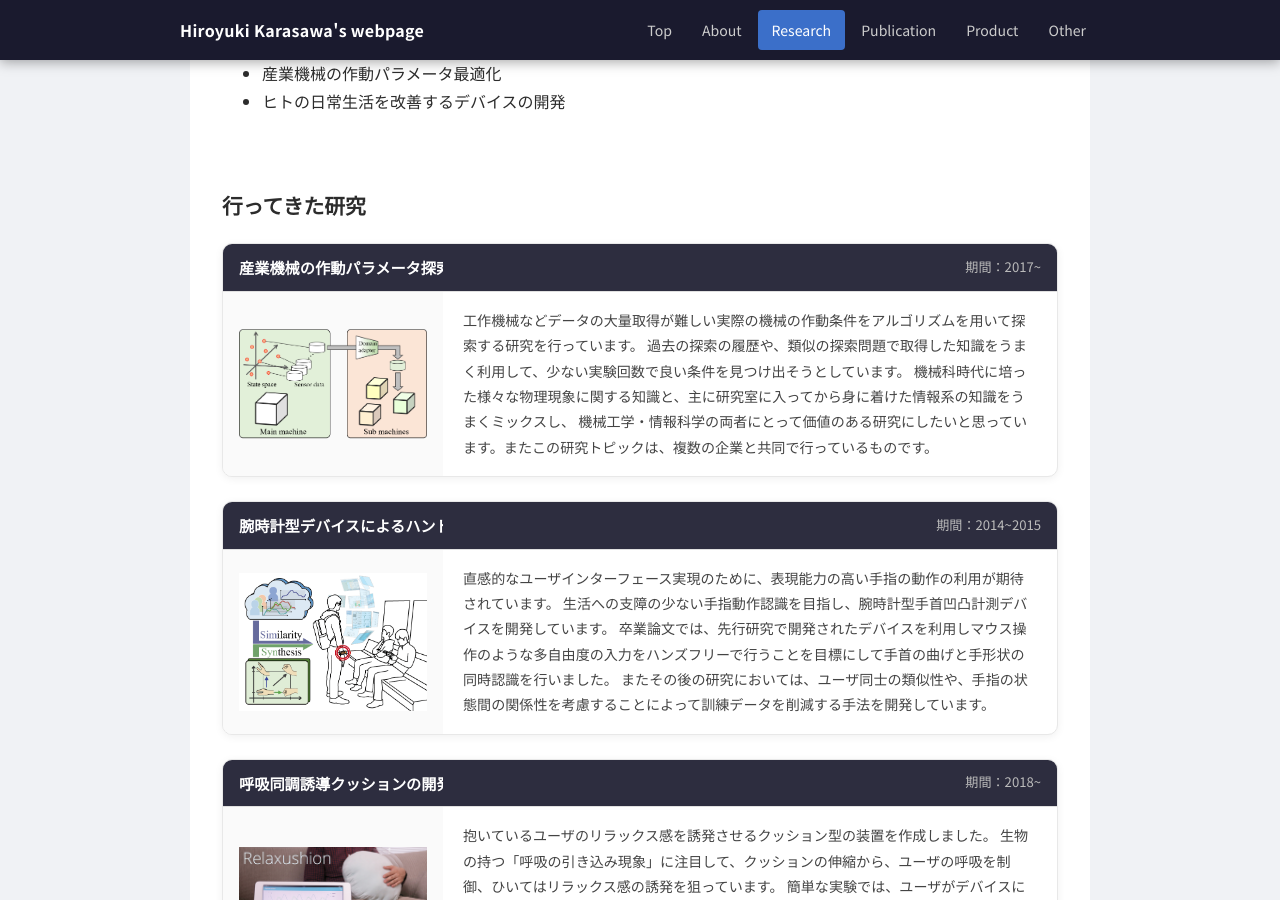
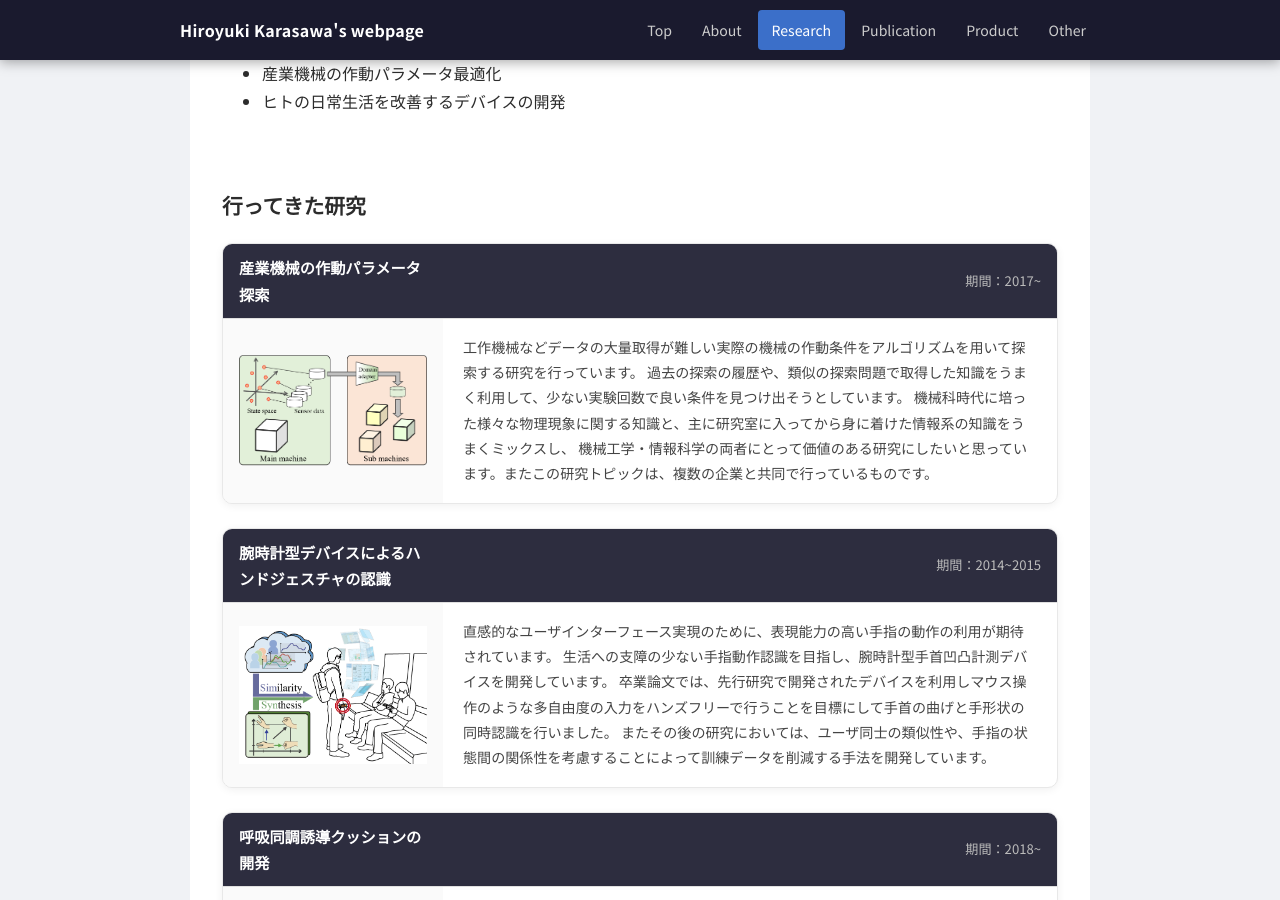
Before and after one commit to ky61/ky61.github.io, a Jekyll site: the page built from research.html, in a window 1280 px wide and 900 px high, scrolled down 255 px. Built offline with Jekyll 4.4.1, drawn with Linux system fonts in a browser that asks for light colours.

Commit message:
PC版でカードタイトルが切れる問題を修正
.product_title_f の white-space: nowrap / overflow: hidden / text-overflow: ellipsis を削除し、
white-space: normal に変更してタイトルが折り返し表示されるようにした。

Co-Authored-By: Claude Sonnet 4.6 <noreply@anthropic.com>

```diff
--- a/css/style.css
+++ b/css/style.css
@@ -191,9 +191,7 @@ h4 {
   padding: 10px 16px;
   display: flex;
   align-items: center;
-  white-space: nowrap;
-  overflow: hidden;
-  text-overflow: ellipsis;
+  white-space: normal;
 }
 
 .product_period_f {
```
